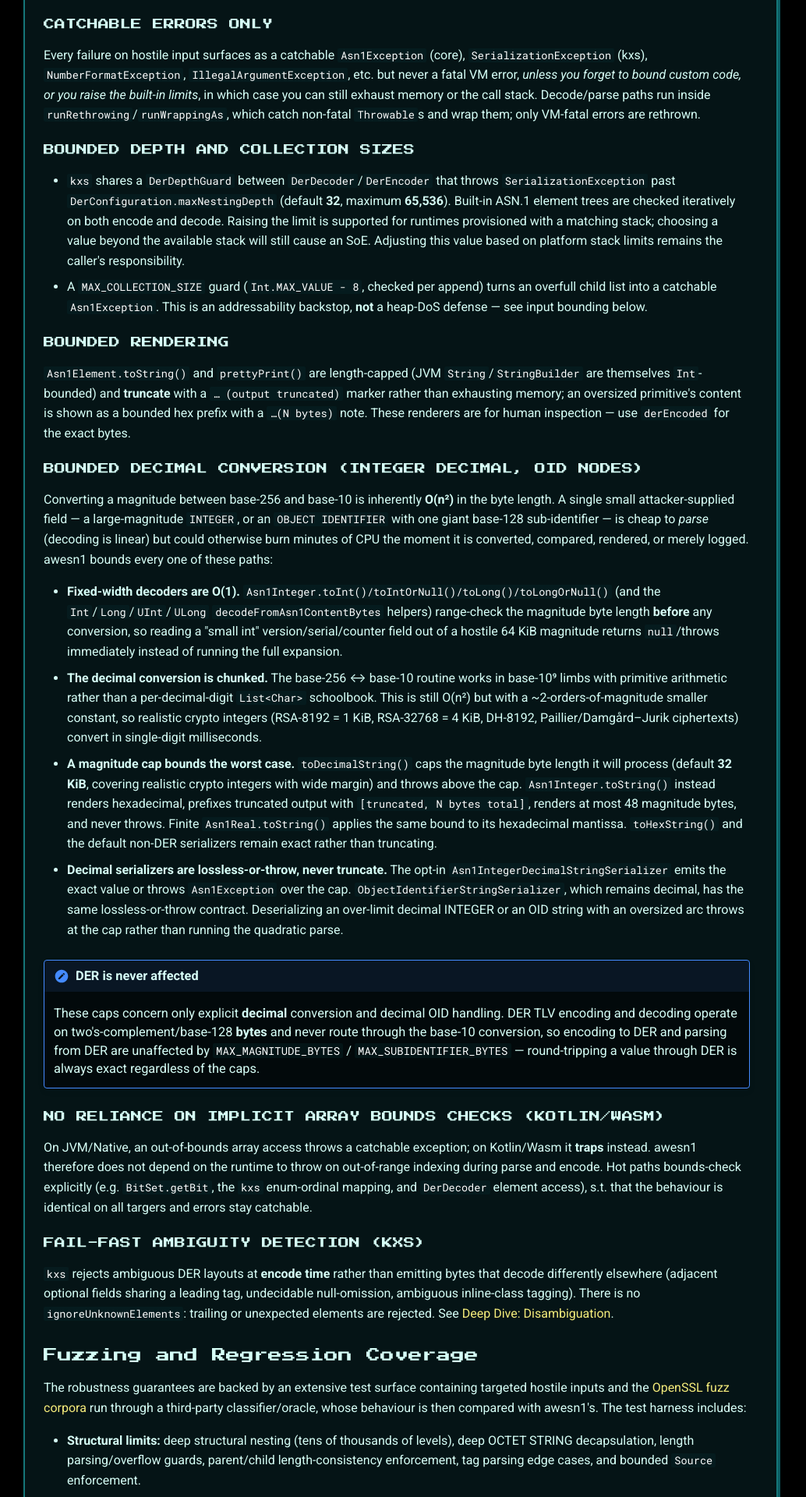
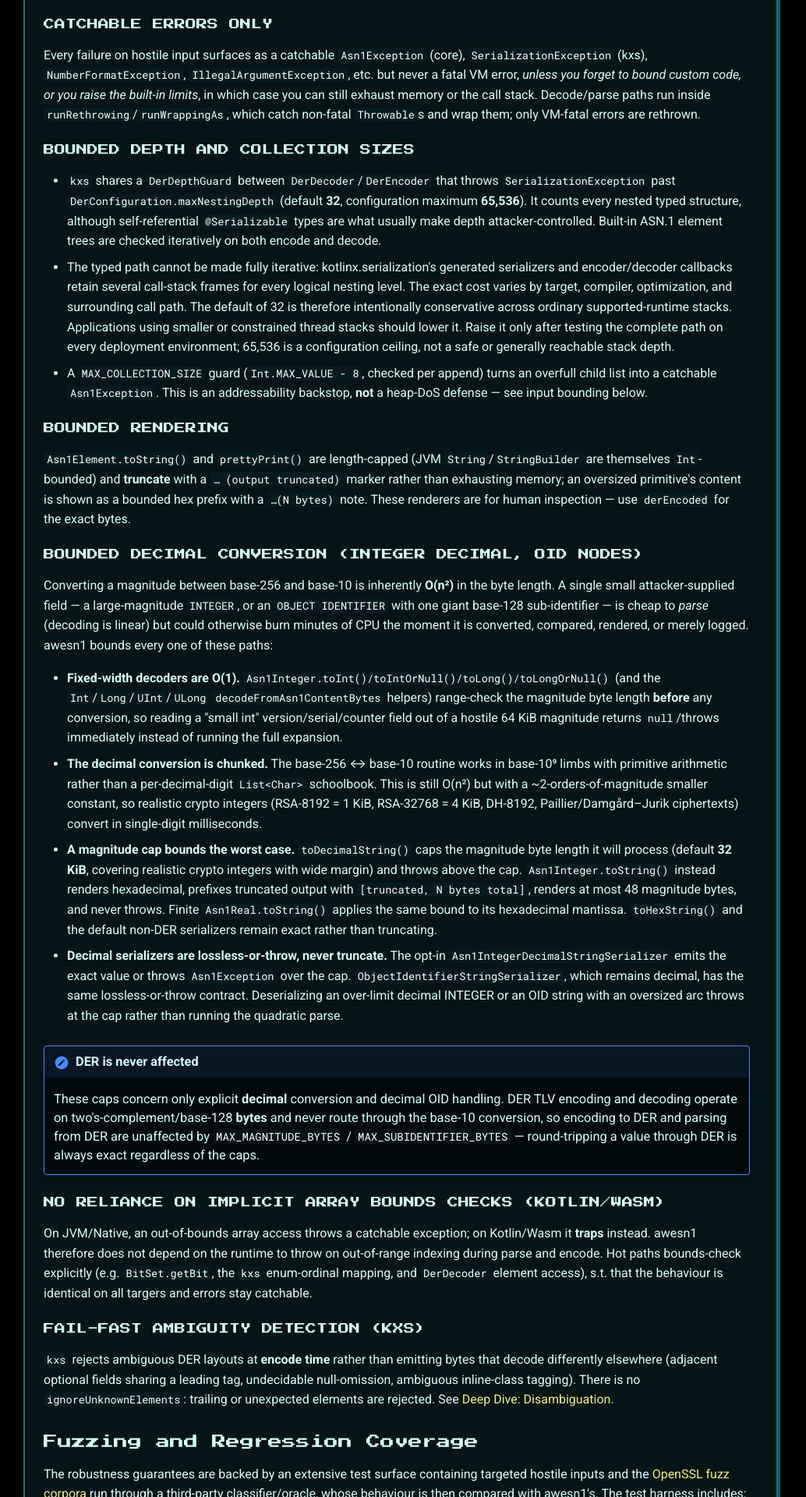
Before and after one commit to a-sit-plus/awesn1, an MkDocs documentation site: the page built from docs/docs/hardening.md, in a window 1280 px wide. Shown: the part 1772-3692 px from the top of the page at 78% size, without its empty margins (0-1034 px from the left). Built offline with MkDocs 1.6.1 and Material for MkDocs 9.7.7, drawn with Linux system fonts in a browser that asks for light colours; plug-ins that fetch from the network failed and are left out; comment, search, counter and statistics services are not loaded; some of the changed text lies outside the part shown.

Commit message:
update docs

```diff
--- a/docs/docs/hardening.md
+++ b/docs/docs/hardening.md
@@ -75,10 +75,15 @@
 ### Bounded Depth and Collection Sizes
 
 - `kxs` shares a `DerDepthGuard` between `DerDecoder`/`DerEncoder` that throws `SerializationException` past
-  `DerConfiguration.maxNestingDepth` (default **32**, maximum **65,536**). Built-in ASN.1 element trees are checked
-  iteratively on both encode and decode. Raising the limit is supported for runtimes provisioned with a matching stack;
-  choosing a value beyond the available stack will still cause an SoE.
-  Adjusting this value based on platform stack limits remains the caller's responsibility.
+  `DerConfiguration.maxNestingDepth` (default **32**, configuration maximum **65,536**). It counts every nested typed
+  structure, although self-referential `@Serializable` types are what usually make depth attacker-controlled. Built-in
+  ASN.1 element trees are checked iteratively on both encode and decode.
+- The typed path cannot be made fully iterative: kotlinx.serialization's generated serializers and encoder/decoder
+  callbacks retain several call-stack frames for every logical nesting level. The exact cost varies by target, compiler,
+  optimization, and surrounding call path. The default of 32 is therefore intentionally conservative across ordinary
+  supported-runtime stacks. Applications using smaller or constrained thread stacks should lower it. Raise it only
+  after testing the complete path on every deployment environment; 65,536 is a configuration ceiling, not a safe or
+  generally reachable stack depth.
 - A `MAX_COLLECTION_SIZE` guard (`Int.MAX_VALUE - 8`, checked per append) turns an overfull child list into a catchable
   `Asn1Exception`. This is an addressability backstop, **not** a heap-DoS defense — see input bounding below.
 
```
Also changed, not shown: docs/docs/kxs.md (+19 -1 lines), 1 other file.
